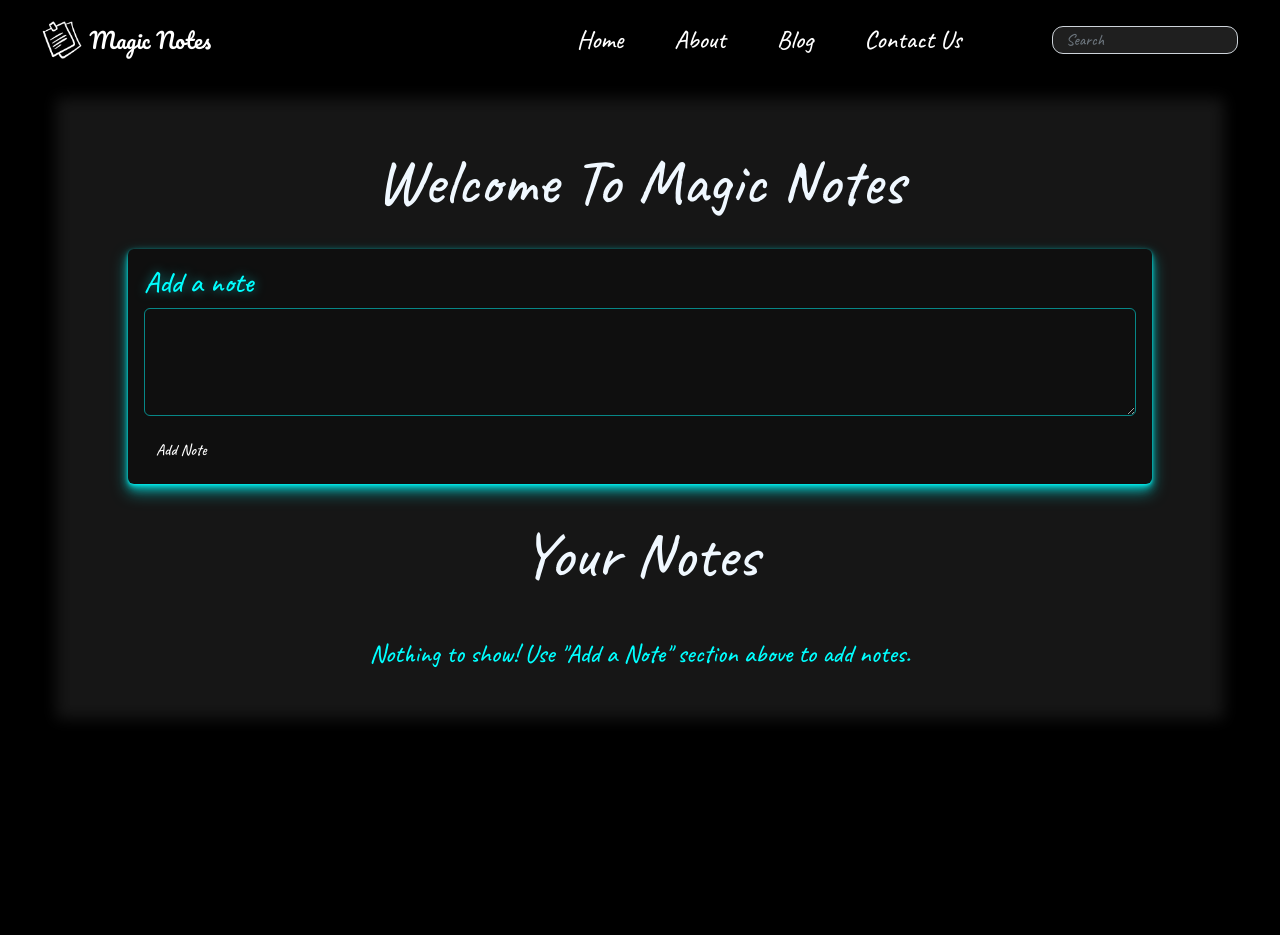
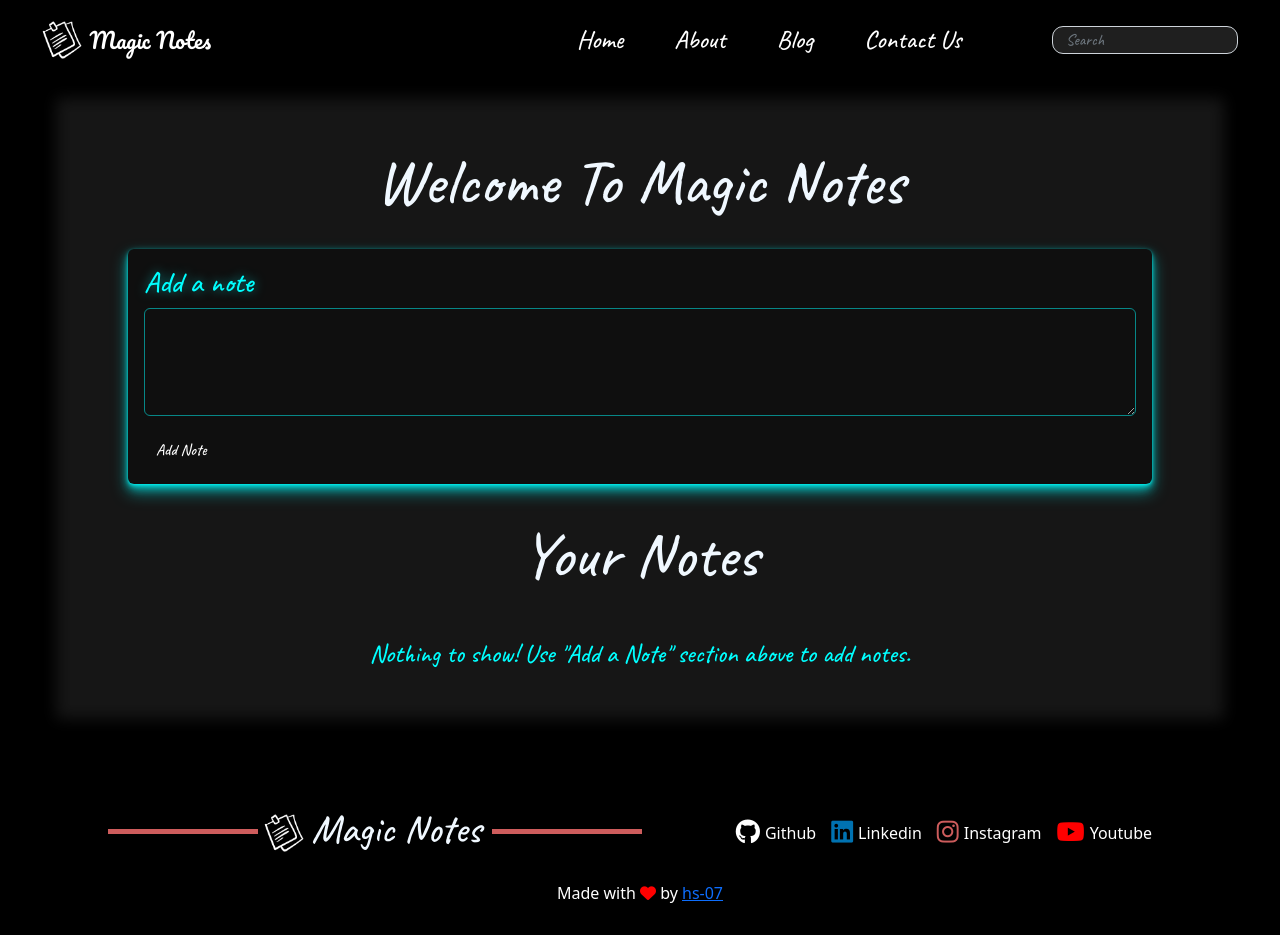
Before and after one commit to hs-07/magic_notes, a plain HTML site: page index.html in a window 1280 px wide. Before the commit the page ends 800 px from the top, so only its background shows below. Drawn offline with nearby package versions, Linux system fonts and the light colour scheme.

Commit message:
updated footer and changed social media links

```diff
--- a/index.html
+++ b/index.html
@@ -27,6 +27,13 @@
     <link
       href="https://fonts.googleapis.com/css2?family=Caveat:wght@500&display=swap"
       rel="stylesheet"
+    />
+    <link
+      rel="stylesheet"
+      href="https://cdnjs.cloudflare.com/ajax/libs/font-awesome/6.2.0/css/all.min.css"
+      integrity="sha512-xh6O/CkQoPOWDdYTDqeRdPCVd1SpvCA9XXcUnZS2FmJNp1coAFzvtCN9BmamE+4aHK8yyUHUSCcJHgXloTyT2A=="
+      crossorigin="anonymous"
+      referrerpolicy="no-referrer"
     />
     <title>Magic Notes</title>
   </head>
@@ -91,7 +98,54 @@
       <hr />
       <div id="notes" class="row container-fluid"></div>
     </div>
-
+    <footer>
+      <div class="footer">
+        <div class="brand">
+          <div class="logo">
+            <img
+              src="./images/kisspng-clip-art-post-it-note-portable-network-graphics-ve-sticky-notes-doodle-transparent-png-amp-svg-ve-5cc8180c61af86.9935274115566172284001.png"
+              alt=""
+            />
+          </div>
+          <div class="app_name"><h1>Magic Notes</h1></div>
+        </div>
+        <div class="social_links">
+          <div class="github">
+            <a target="_blank" href="https://github.com/hs-07">
+              <span><i class="fa-brands fa-github"></i></span>
+              <span>Github</span>
+            </a>
+          </div>
+          <div class="linkedin">
+            <a
+              target="_blank"
+              href="https://www.linkedin.com/in/harshit-shukla-67b28a212/"
+            >
+              <span><i class="fa-brands fa-linkedin"></i></span>
+              <span>Linkedin</span>
+            </a>
+          </div>
+          <div class="instagram">
+            <a target="_blank" href="https://www.instagram.com/_hs.07_/">
+              <span><i class="fa-brands fa-instagram"></i></span>
+              <span>Instagram</span>
+            </a>
+          </div>
+          <div class="youtube">
+            <a target="_blank" href="https://www.youtube.com"
+              ><span><i class="fa-brands fa-youtube"></i></span>
+              <span>Youtube</span>
+            </a>
+          </div>
+        </div>
+      </div>
+      <div class="endLine">
+        <p>
+          Made with <span><i class="fa-solid fa-heart"></i></span> by
+          <a target="_blank" href="https://github.com/hs-07">hs-07 </a>
+        </p>
+      </div>
+    </footer>
     <script
       src="https://code.jquery.com/jquery-3.3.1.slim.min.js"
       integrity="sha384-q8i/X+965DzO0rT7abK41JStQIAqVgRVzpbzo5smXKp4YfRvH+8abtTE1Pi6jizo"
--- a/style.css
+++ b/style.css
@@ -1,14 +1,17 @@
 body {
   background-color: black !important;
 }
-.navbar > .container-fluid {
+
+.navbar>.container-fluid {
   padding: 0px 34px 0px 34px;
 }
+
 .navbar-brand {
   font-family: "Pacifico", cursive;
   font-size: 1.35rem;
   transition: text-shadow 0.25s ease-in-out;
 }
+
 .navbar-brand:hover {
   text-shadow: 0px 0px 10px cyan;
 }
@@ -18,12 +21,15 @@ body {
   0% {
     transform: rotate(0deg);
   }
+
   25% {
     transform: rotate(15deg);
   }
+
   75% {
     transform: rotate(-15deg);
   }
+
   100% {
     transform: rotate(0deg);
   }
@@ -43,29 +49,35 @@ body {
   height: 5rem;
   margin-bottom: 2rem;
 }
+
 img {
   filter: invert(100%);
   width: 2.6rem;
   margin: 7px;
 }
+
 ul {
   font-family: "Caveat", cursive;
   font-size: 1.6rem;
 }
+
 li {
   left: 324px;
   position: relative;
   flex-direction: row;
   display: flex;
 }
+
 .navbar-expand-lg .navbar-nav .nav-link {
   padding: 1rem !important;
   margin: 0.6rem !important;
   transition: all 0.25s ease-in-out;
 }
+
 .navbar-expand-lg .navbar-nav .nav-link:hover {
   text-shadow: 0px 0px 14px white;
 }
+
 .me-2 {
   margin-right: 0.5rem !important;
   height: 24px;
@@ -91,11 +103,13 @@ h1 {
   font-family: "Caveat", cursive;
   font-size: 4rem;
 }
+
 h5 {
   font-size: 1.85rem;
   color: aqua;
   text-shadow: 0px 0px 11px rgba(0, 255, 255, 0.5);
 }
+
 .card {
   width: 64rem;
   font-family: "Caveat", cursive;
@@ -122,14 +136,16 @@ button {
   border: none !important;
   font-size: 1.2rem
 }
-button:hover{
+
+button:hover {
   background-color: #333;
-    box-shadow: inset 0px 2px 4px rgba(0,255,255,0.3),
-                inset 0px 3px 6px rgba(0,255,255,0.3),
-                inset 0px 6px 12px rgba(0,255,255,0.3);
+  box-shadow: inset 0px 2px 4px rgba(0, 255, 255, 0.3),
+    inset 0px 3px 6px rgba(0, 255, 255, 0.3),
+    inset 0px 6px 12px rgba(0, 255, 255, 0.3);
   transition: 0.2s;
   transform: translateY(2px);
 }
+
 .row {
   color: aqua;
   font-family: "Caveat", cursive;
@@ -140,8 +156,117 @@ button:hover{
 }
 
 
-@media(max-width:1150px){
-    .card{
+@media(max-width:1150px) {
+  .card {
     width: 100%;
   }
 }
+
+
+/* footer code begin */
+
+footer {
+  margin: 100px 0px 30px 0;
+}
+
+.footer {
+  display: flex;
+  margin: 0 10% 0 20%;
+  justify-content: space-between;
+}
+
+.brand {
+  display: flex;
+}
+
+.social_links {
+  display: flex;
+  gap: 15px;
+  align-items: center;
+}
+
+.social_links span {
+  color: white;
+}
+
+.social_links .instagram i {
+  color: #CD5C5C;
+  font-size: 25px;
+}
+
+.social_links .youtube i {
+  color: red;
+  font-size: 25px;
+}
+
+.social_links .linkedin i {
+  color: #0072b1;
+  font-size: 25px;
+}
+
+.social_links .github i {
+  color: rgb(255, 255, 255);
+  font-size: 25px;
+}
+
+.social_links a {
+  display: flex;
+  align-items: center;
+  gap: 5px;
+  cursor: pointer;
+  text-decoration: none;
+}
+
+.footer h1 {
+  text-align: center;
+  font-size: 40px;
+  max-width: 600px;
+  position: relative;
+}
+
+.footer h1:before {
+  content: "";
+  display: block;
+  width: 150px;
+  height: 5px;
+  background: #CD5C5C;
+  left: 180px;
+  top: 50%;
+  position: absolute;
+}
+
+.footer h1:after {
+  content: "";
+  display: block;
+  width: 150px;
+  height: 5px;
+  background: #CD5C5C;
+  right: 223px;
+  top: 50%;
+  position: absolute;
+}
+
+.endLine p {
+  text-align: center;
+  color: white;
+}
+
+.endLine {
+  margin-top: 20px;
+}
+
+.endLine span i {
+  color: red;
+}
+
+@media(max-width:1170px) {
+  .footer {
+    flex-direction: column;
+    margin: 0 auto;
+    justify-content: center;
+    align-items: center;
+    gap: 30px;
+  }
+}
+
+/* footer code ends  */
```
Lines whose indentation alone changed are shown as unchanged.
